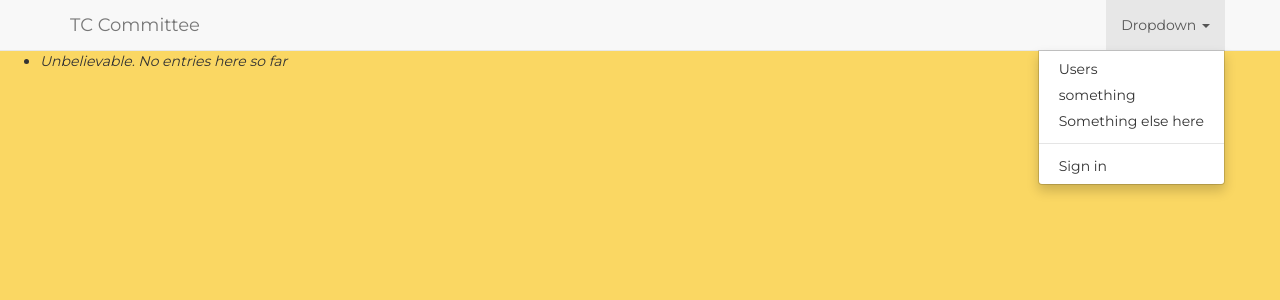
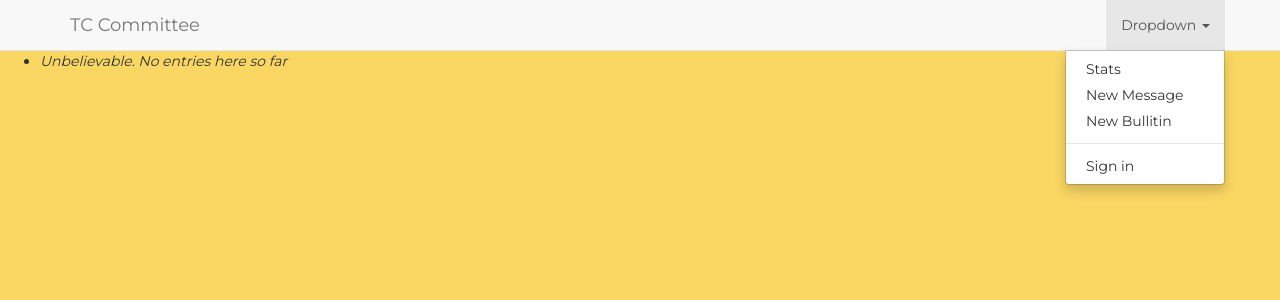
Before and after one commit to javierchavez/tcapp, a Flask app: template app/templates/pages/stats_page.html in a window 1280 px wide, after a click on "Dropdown". Shown: the top 300 px of the page. Run offline with Flask 2, Linux system fonts and the light colour scheme; the template is opened without the code that fills it, so the values that code supplies are empty; parts of the project's set-up code (start-up, migrations or seed data) failed here and were passed over; some libraries are stand-ins or nearby versions.

Commit message:
added links to stats page. new place holders.

```diff
--- a/app/templates/base_templates/base.html
+++ b/app/templates/base_templates/base.html
@@ -54,9 +54,9 @@
             <li class="dropdown">
               <a href="#" class="dropdown-toggle" data-toggle="dropdown">Dropdown <i class="caret"></i> </span></a>
               <ul class="dropdown-menu" role="menu">
-                <li><a href="#">Users</a></li>
-                <li><a href="#">something</a></li>
-                <li><a href="#">Something else here</a></li>
+                <li><a href="{{ url_for('user_stats_page')}}">Stats</a></li>
+                <li><a href="#">New Message</a></li>
+                <li><a href="#">New Bullitin</a></li>
                 <li class="divider"></li>
                 {% if current_user.is_authenticated() %}
                 <p class="navbar-text">{{ current_user.first_name or current_user.user_auth.username }}</p>
--- a/app/templates/pages/stats_page.html
+++ b/app/templates/pages/stats_page.html
@@ -5,7 +5,8 @@
 <div class="row-fluid">
   <ul class=entries>
     {% for user in users %}
-				<li><h2>{{ user.first_name }}</h2>{{ user.blasts|length }}</li>
+    <li><h2><a href="{{ url_for('user_public_profile_page', uname=user.username) }}">{{user.first_name}}</a></h2>Blasts: {{ user.blasts|length}}
+    </li>
     {% else %}
     <li><em>Unbelievable.  No entries here so far</em></li>
     {% endfor %}
--- a/app/users/models.py
+++ b/app/users/models.py
@@ -94,7 +94,7 @@ def _varify_password(given, current):
 class Blast(db.Model):
 
     id = db.Column(db.Integer, primary_key=True)
-    creation = db.Column(db.DateTime, nullable=False, default=get_dt())
+    creation = db.Column(db.DateTime)
     status = db.Column(db.String(), nullable=False, default="Pending")
     creater = db.Column(db.Integer, db.ForeignKey('user.id'))
 
@@ -109,6 +109,6 @@ class UserBlasts(db.Model):
 class ThunderStorm(db.Model):
 
     id = db.Column(db.Integer, primary_key=True)
-    creation = db.Column(db.DateTime, nullable=False, default=get_dt())
+    creation = db.Column(db.DateTime)
     user_id = db.Column(db.Integer, db.ForeignKey('user.id'))
     status = db.Column(db.String(), nullable=False, default="Pending")
--- a/app/users/views.py
+++ b/app/users/views.py
@@ -99,6 +99,7 @@ def user_blast_page():
     # if len(user.blasts) == 5:
     #     ts = ThunderStorm()
     #     user.storms.append(ts)
+    # notify everyone.
 
     db.session.add(user)
     db.session.commit()
--- a/runserver.py
+++ b/runserver.py
@@ -6,4 +6,4 @@ init_app(app, db)
 
 
 if __name__ == "__main__":
-    app.run(port=8003, debug=True)
+    app.run(host="192.168.0.2", port=8003, debug=True)
```
Lines whose indentation alone changed are shown as unchanged.
